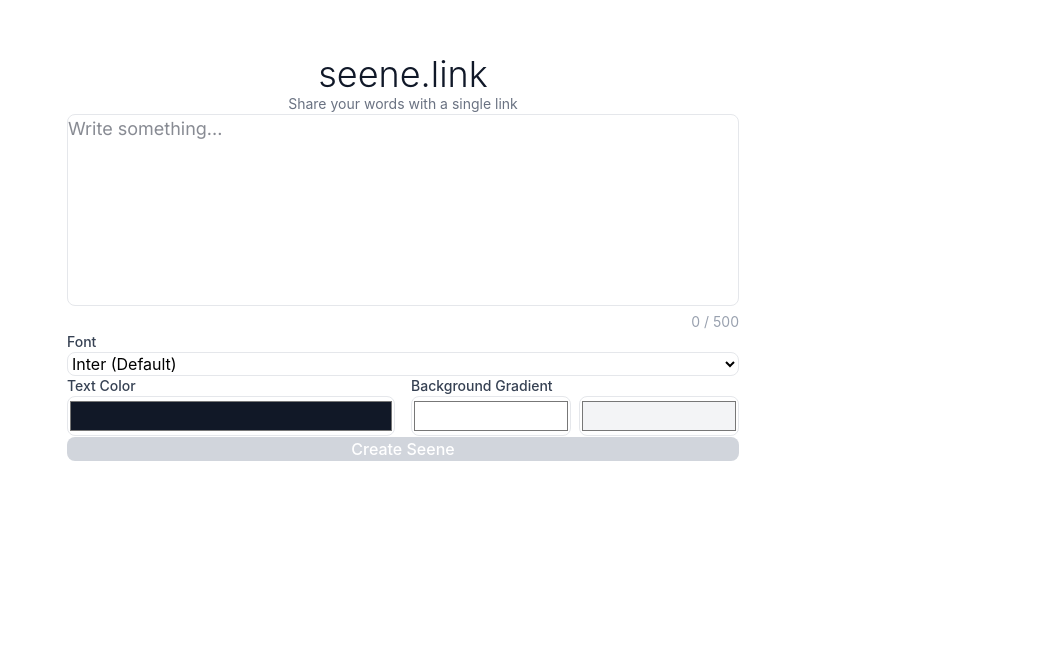
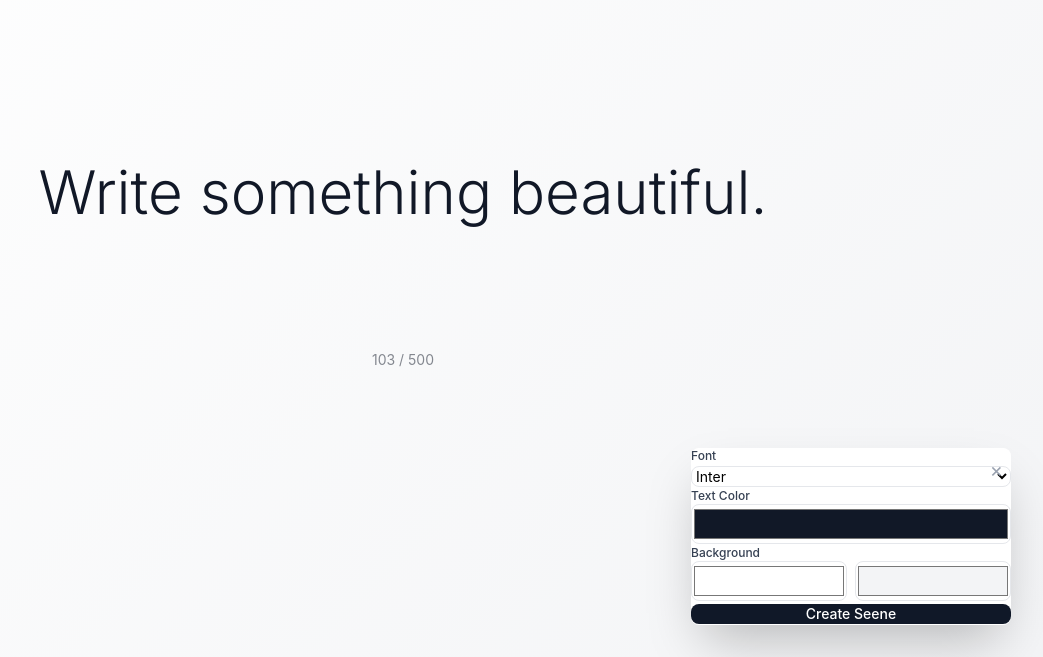
Before and after one commit to EmmanueleD/seene.link, a Vue app: page / in a window 1280 px wide. Shown: the part 143-800 px from the top of the page, without its empty margins (237-1280 px from the left). Built offline with nearby package versions, Linux system fonts and the light colour scheme.

Commit message:
feat: redesign home page with WYSIWYG experience
- Full-screen editable text (like final result)
- Live preview with font, text color, and gradient background
- Controls panel in bottom-right (appears on focus/after 2s)
- Placeholder text serves as instructions
- Seamless, immersive experience

```diff
--- a/src/views/Home.vue
+++ b/src/views/Home.vue
@@ -1,38 +1,90 @@
 <template>
-  <div class="min-h-screen flex items-center justify-center bg-white px-4">
-    <div class="w-full max-w-2xl">
-      <!-- Logo/Title -->
-      <div class="text-center mb-12">
-        <h1 class="text-4xl font-light text-gray-900 mb-2">seene.link</h1>
-        <p class="text-gray-500 text-sm">Share your words with a single link</p>
-      </div>
-
-      <!-- Main Form -->
-      <div class="space-y-6">
-        <!-- Textarea -->
-        <div>
+  <div
+    class="relative min-h-screen flex items-center justify-center px-4 transition-all duration-300"
+    :style="backgroundStyle"
+  >
+    <!-- Main Editable Text (Center) -->
+    <div class="w-full max-w-4xl px-8 text-center">
       <textarea
         v-model="text"
-            placeholder="Write something..."
-            class="w-full h-48 px-6 py-4 text-lg border border-gray-200 rounded-lg resize-none focus:outline-none focus:ring-2 focus:ring-gray-900 focus:border-transparent transition-all"
+        placeholder="Click to start writing..."
+        class="w-full bg-transparent border-none outline-none resize-none text-center text-3xl md:text-5xl lg:text-6xl font-light leading-relaxed transition-all"
+        :style="{
+          fontFamily: selectedFont,
+          color: textColor,
+          minHeight: '200px'
+        }"
         maxlength="500"
-            :style="{ fontFamily: selectedFont, color: textColor }"
+        @focus="showControls = true"
       ></textarea>
-          <div class="text-right text-sm text-gray-400 mt-2">
+
+      <!-- Character Count (subtle) -->
+      <div
+        v-if="text.length > 0"
+        class="text-sm mt-4 transition-opacity"
+        :style="{ color: textColor, opacity: 0.5 }"
+      >
         {{ text.length }} / 500
       </div>
     </div>
 
+    <!-- Controls Panel (Bottom Right - Hover) -->
+    <div
+      class="fixed bottom-8 right-8 bg-white rounded-lg shadow-2xl p-6 space-y-4 w-80 transition-opacity duration-300"
+      :class="showControls || createdUrl ? 'opacity-100' : 'opacity-0 pointer-events-none'"
+    >
+      <!-- Close Button -->
+      <button
+        v-if="!createdUrl"
+        @click="showControls = false"
+        class="absolute top-2 right-2 text-gray-400 hover:text-gray-600 text-xl"
+      >
+        ×
+      </button>
+
+      <!-- Success Message -->
+      <div v-if="createdUrl" class="space-y-4">
+        <p class="text-sm text-gray-600 font-medium">Your Seene is ready!</p>
+        <div class="flex gap-2">
+          <input
+            :value="createdUrl"
+            readonly
+            class="flex-1 px-3 py-2 bg-gray-50 border border-gray-200 rounded text-xs"
+          />
+          <button
+            @click="copyLink"
+            class="px-4 py-2 bg-gray-900 text-white rounded hover:bg-gray-800 transition-colors text-xs"
+          >
+            {{ copied ? '✓' : 'Copy' }}
+          </button>
+        </div>
+        <div class="flex gap-2">
+          <a
+            :href="createdUrl"
+            target="_blank"
+            class="flex-1 text-center py-2 text-xs text-gray-600 hover:text-gray-900 transition-colors"
+          >
+            View →
+          </a>
+          <button
+            @click="createAnother"
+            class="px-4 py-2 border border-gray-300 text-gray-700 rounded hover:border-gray-900 transition-colors text-xs"
+          >
+            New Seene
+          </button>
+        </div>
+      </div>
+
       <!-- Customization Options -->
-        <div class="space-y-4">
+      <div v-else class="space-y-4">
         <!-- Font Selector -->
         <div>
-            <label class="block text-sm font-medium text-gray-700 mb-2">Font</label>
+          <label class="block text-xs font-medium text-gray-700 mb-2">Font</label>
           <select
             v-model="selectedFont"
-              class="w-full px-4 py-2 border border-gray-200 rounded-lg focus:outline-none focus:ring-2 focus:ring-gray-900 focus:border-transparent"
+            class="w-full px-3 py-2 text-sm border border-gray-200 rounded-lg focus:outline-none focus:ring-2 focus:ring-gray-900"
           >
-              <option value="Inter">Inter (Default)</option>
+            <option value="Inter">Inter</option>
             <option value="Playfair Display">Playfair Display</option>
             <option value="Space Mono">Space Mono</option>
             <option value="Crimson Text">Crimson Text</option>
@@ -40,37 +92,30 @@
           </select>
         </div>
 
-          <!-- Colors Grid -->
-          <div class="grid grid-cols-1 md:grid-cols-2 gap-4">
         <!-- Text Color -->
         <div>
-              <label class="block text-sm font-medium text-gray-700 mb-2">Text Color</label>
+          <label class="block text-xs font-medium text-gray-700 mb-2">Text Color</label>
           <input
             v-model="textColor"
             type="color"
             class="w-full h-10 border border-gray-200 rounded-lg cursor-pointer"
-                title="Text color"
           />
         </div>
 
         <!-- Background Gradient -->
         <div>
-              <label class="block text-sm font-medium text-gray-700 mb-2">Background Gradient</label>
+          <label class="block text-xs font-medium text-gray-700 mb-2">Background</label>
           <div class="flex gap-2">
             <input
               v-model="gradientStart"
               type="color"
               class="w-1/2 h-10 border border-gray-200 rounded-lg cursor-pointer"
-                  title="Start color"
             />
             <input
               v-model="gradientEnd"
               type="color"
               class="w-1/2 h-10 border border-gray-200 rounded-lg cursor-pointer"
-                  title="End color"
             />
-              </div>
-            </div>
           </div>
         </div>
 
@@ -78,52 +123,19 @@
         <button
           @click="createSeene"
           :disabled="!text.trim() || isCreating"
-          class="w-full py-4 bg-gray-900 text-white rounded-lg font-medium hover:bg-gray-800 disabled:bg-gray-300 disabled:cursor-not-allowed transition-colors"
+          class="w-full py-3 bg-gray-900 text-white rounded-lg font-medium hover:bg-gray-800 disabled:bg-gray-300 disabled:cursor-not-allowed transition-colors text-sm"
         >
           {{ isCreating ? 'Creating...' : 'Create Seene' }}
         </button>
-
-        <!-- Success Message -->
-        <div v-if="createdUrl" class="p-6 bg-gray-50 rounded-lg space-y-4 animate-fade-in">
-          <p class="text-sm text-gray-600">Your Seene is ready!</p>
-          <div class="flex gap-2">
-            <input
-              :value="createdUrl"
-              readonly
-              class="flex-1 px-4 py-2 bg-white border border-gray-200 rounded text-sm"
-            />
-            <button
-              @click="copyLink"
-              class="px-6 py-2 bg-gray-900 text-white rounded hover:bg-gray-800 transition-colors text-sm"
-            >
-              {{ copied ? 'Copied!' : 'Copy' }}
-            </button>
-          </div>
-          <div class="flex gap-2">
-            <a
-              :href="createdUrl"
-              target="_blank"
-              class="flex-1 text-center py-2 text-sm text-gray-600 hover:text-gray-900 transition-colors"
-            >
-              View your Seene →
-            </a>
-            <button
-              @click="createAnother"
-              class="px-6 py-2 border border-gray-300 text-gray-700 rounded hover:border-gray-900 hover:text-gray-900 transition-colors text-sm"
-            >
-              Create Another
-            </button>
-          </div>
-        </div>
       </div>
     </div>
   </div>
 </template>
 
 <script setup>
-import { ref } from 'vue'
+import { ref, computed, onMounted } from 'vue'
 
-const text = ref('')
+const text = ref('Write something beautiful.\n\nChange the font, colors, and style.\n\nThen click "Create Seene" to share it.')
 const isCreating = ref(false)
 const createdUrl = ref('')
 const copied = ref(false)
@@ -131,6 +143,22 @@
 const textColor = ref('#111827')
 const gradientStart = ref('#ffffff')
 const gradientEnd = ref('#f3f4f6')
+const showControls = ref(false)
+
+const backgroundStyle = computed(() => {
+  return {
+    background: `linear-gradient(135deg, ${gradientStart.value} 0%, ${gradientEnd.value} 100%)`
+  }
+})
+
+onMounted(() => {
+  // Show controls after 2 seconds to guide the user
+  setTimeout(() => {
+    if (!createdUrl.value) {
+      showControls.value = true
+    }
+  }, 2000)
+})
 
 const createSeene = async () => {
   if (!text.value.trim()) return
@@ -181,12 +209,16 @@
 }
 
 const createAnother = () => {
-  text.value = ''
+  text.value = 'Write something beautiful.\n\nChange the font, colors, and style.\n\nThen click "Create Seene" to share it.'
   createdUrl.value = ''
   copied.value = false
   selectedFont.value = 'Inter'
   textColor.value = '#111827'
   gradientStart.value = '#ffffff'
   gradientEnd.value = '#f3f4f6'
+  showControls.value = false
+  setTimeout(() => {
+    showControls.value = true
+  }, 500)
 }
 </script>
```
Lines whose indentation alone changed are shown as unchanged.
